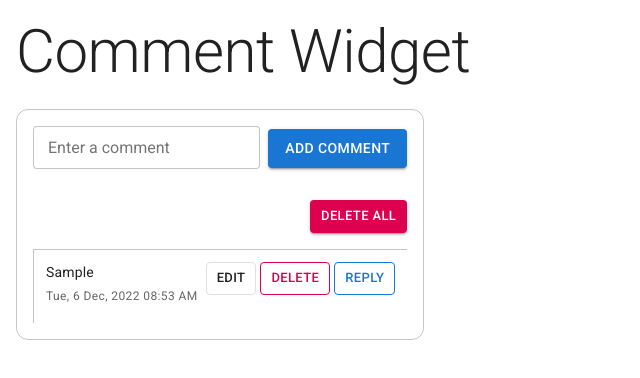
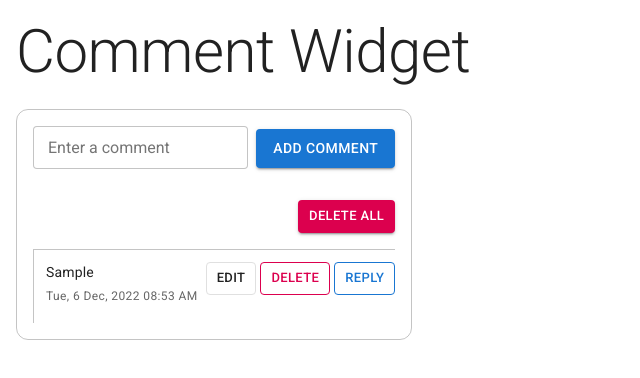
Before and after one commit to ayubshaikh1695/comment-widget, a React (Create React App) app: page / in a window 1280 px wide. Both pictures are taken after typing "Sample" into the empty fields and a click on the button "ADD COMMENT". Shown: the top 378 px of the page, without its empty margins (0-640 px from the left). Built offline with nearby package versions, Linux system fonts and the light colour scheme.

Commit message:
changed padding right to 0 to avoid white space wastage

```diff
--- a/src/widgets/comment/comment.module.css
+++ b/src/widgets/comment/comment.module.css
@@ -6,7 +6,7 @@
   box-sizing: border-box;
   max-width: 100%;
   width: fit-content;
-  padding: 12px;
+  padding: 12px 0 12px 12px;
   border-top: var(--border-style);
   border-left: var(--border-style);
 }
```
